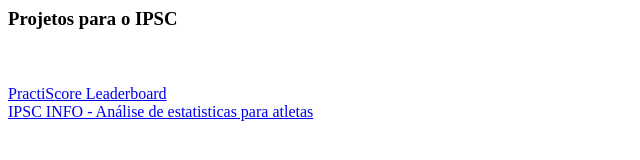
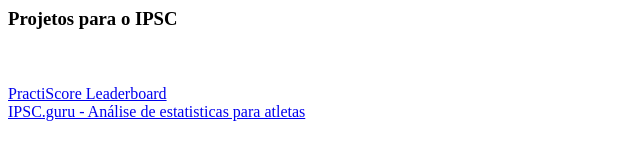
Before and after one commit to alanbesen/besen.io, a plain HTML site: page index.html in a window 1280 px wide. Shown: the full height of the page, 0-640 px from the left. Drawn offline with Linux system fonts and the light colour scheme.

Commit message:
Update index.html

```diff
--- a/index.html
+++ b/index.html
@@ -3,4 +3,4 @@
 <br>
 <a href='https://leaderboard.besen.io'> PractiScore Leaderboard </a>
 <br>
-<a href='https://ipsc.besen.io/'> IPSC INFO - Análise de estatisticas para atletas</a>
+<a href='https://ipsc.guru/'> IPSC.guru - Análise de estatisticas para atletas</a>
```
